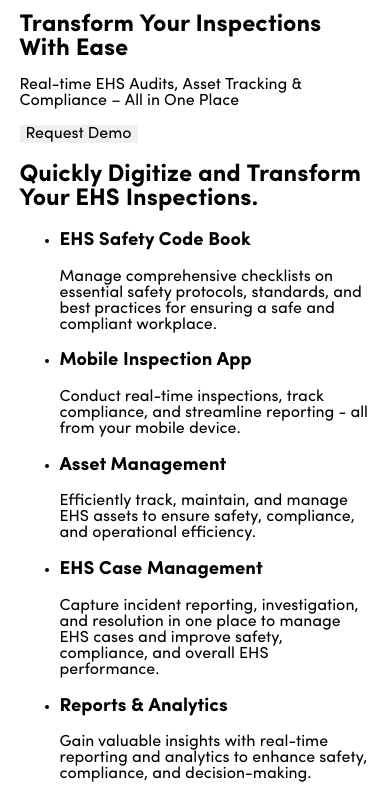
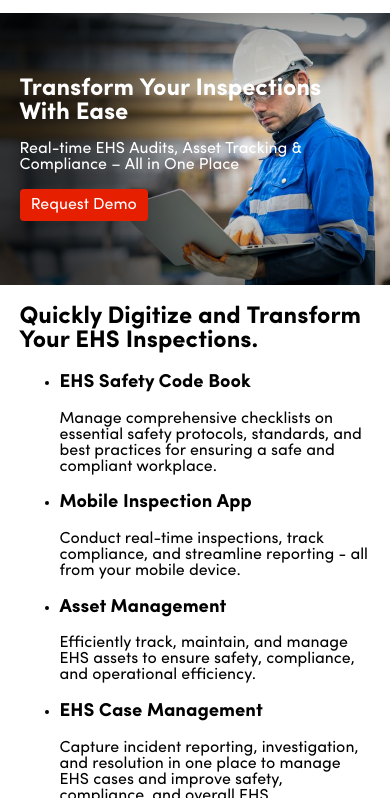
Before and after one commit to pixie-cheeks/task-assignment, a website built with Vite: page src/index.html in a window 390 px wide. Shown: the part 59-857 px from the top of the page. Built offline with nearby package versions, Linux system fonts and the light colour scheme.

Commit message:
Finish working on hero section on mobile

```diff
--- a/src/index.html
+++ b/src/index.html
@@ -52,13 +52,15 @@
     </header>
 
     <section class="hero">
+      <div class="hero__filter">
         <div class="page-container hero-container">
           <h1 class="hero__title">Transform Your Inspections With Ease</h1>
-        <p>
+          <p class="hero__text">
             Real-time EHS Audits, Asset Tracking &amp; Compliance &ndash; All in
             One Place
           </p>
           <button class="button hero__button">Request Demo</button>
+        </div>
       </div>
     </section>
 
--- a/src/main.css
+++ b/src/main.css
@@ -35,6 +35,7 @@
   max-width: 1500px;
 }
 
+/* Navigation Section */
 .nav {
   padding: 1em 0;
 }
@@ -163,6 +164,33 @@
   color: var(--primary-color);
 }
 
+/* Hero Section */
+.hero {
+  position: relative;
+  color: white;
+}
+
+.hero__filter {
+  box-shadow: inset 10rem 0 8rem rgb(0 0 0 / 80%);
+  background-image: url('assets/hero-background.png');
+  background-position: 75% center;
+  background-repeat: no-repeat;
+  background-size: cover;
+  min-width: 100%;
+  min-height: 100%;
+}
+
+.hero-container {
+  padding: 4em 0;
+}
+
 .hero__title {
   margin: 0;
 }
+
+.hero__button {
+  border-radius: 0.25rem;
+  background-color: var(--primary-color);
+  padding: 0.5em 0.7em;
+  color: white;
+}
```
Also changed, not shown: src/assets/hero-background.png (added). Lines whose indentation alone changed are shown as unchanged.
